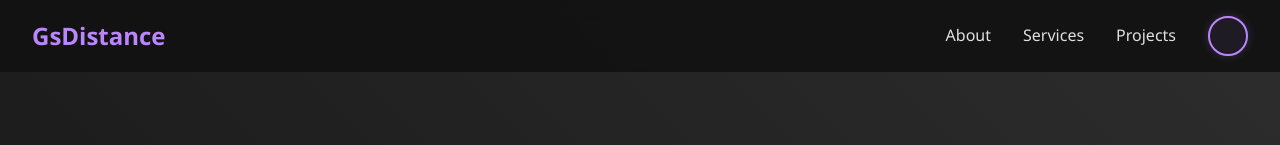
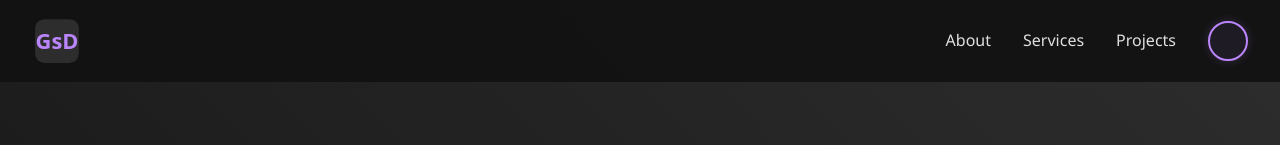
Before and after one commit to GsDistance/www.gsdistance.org, a plain HTML site: page index.html in a window 1280 px wide. Shown: the top 145 px of the page. Drawn offline with Linux system fonts and the light colour scheme; some icons are missing.

Commit message:
Add favicon

```diff
--- a/index.html
+++ b/index.html
@@ -4,13 +4,14 @@
     <meta charset="UTF-8">
     <meta name="viewport" content="width=device-width, initial-scale=1.0">
     <title>GsDistance</title>
+    <link rel="icon" type="image/svg+xml" href="favicon.svg">
     <link rel="stylesheet" href="css/style.css">
     <link rel="stylesheet" href="http://storage.gsdistance.org//store/icons/css/all.min.css">
 </head>
 <body>
     <header>
         <nav class="navbar">
-            <div class="logo">GsDistance</div>
+            <img src="favicon.svg" alt="GsDistance" width="50" height="50">
             <div class="nav-links">
                 <a href="#about">About</a>
                 <a href="#services">Services</a>
```
Also changed, not shown: favicon.svg (added).
